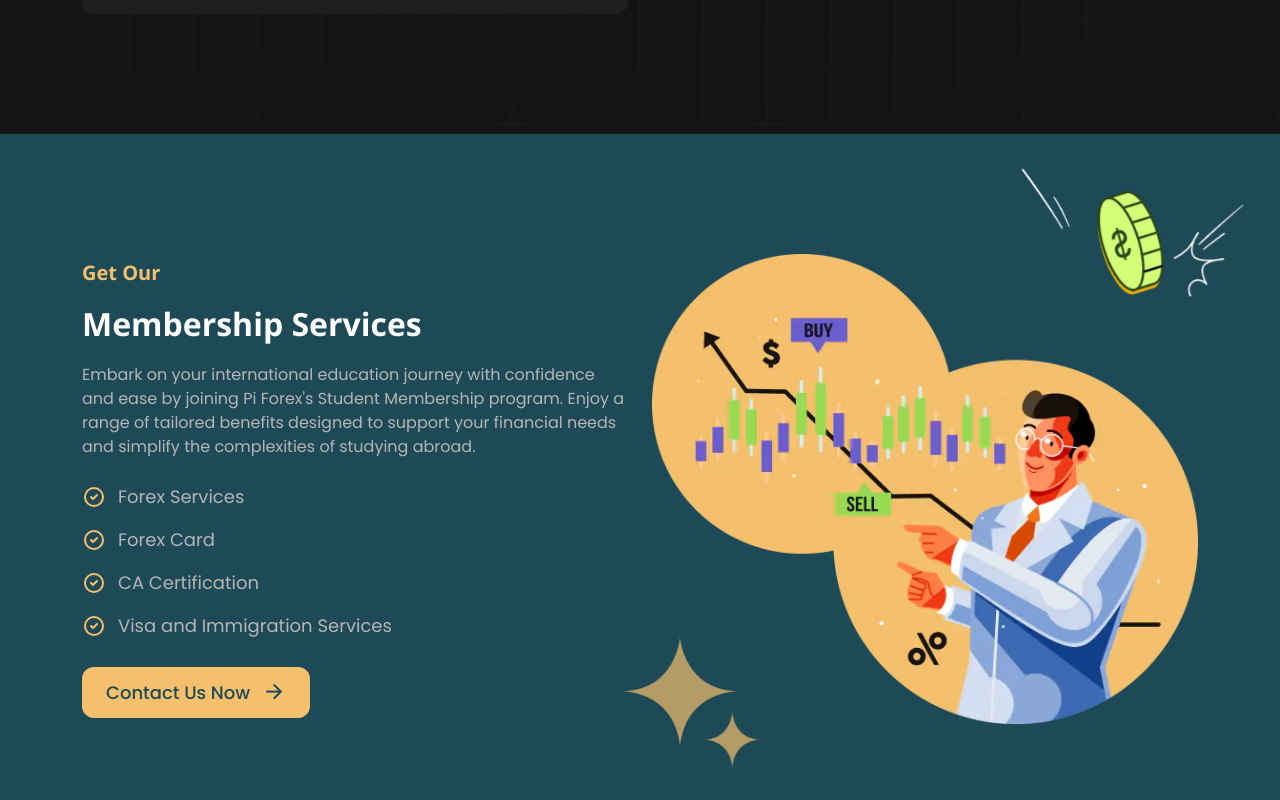
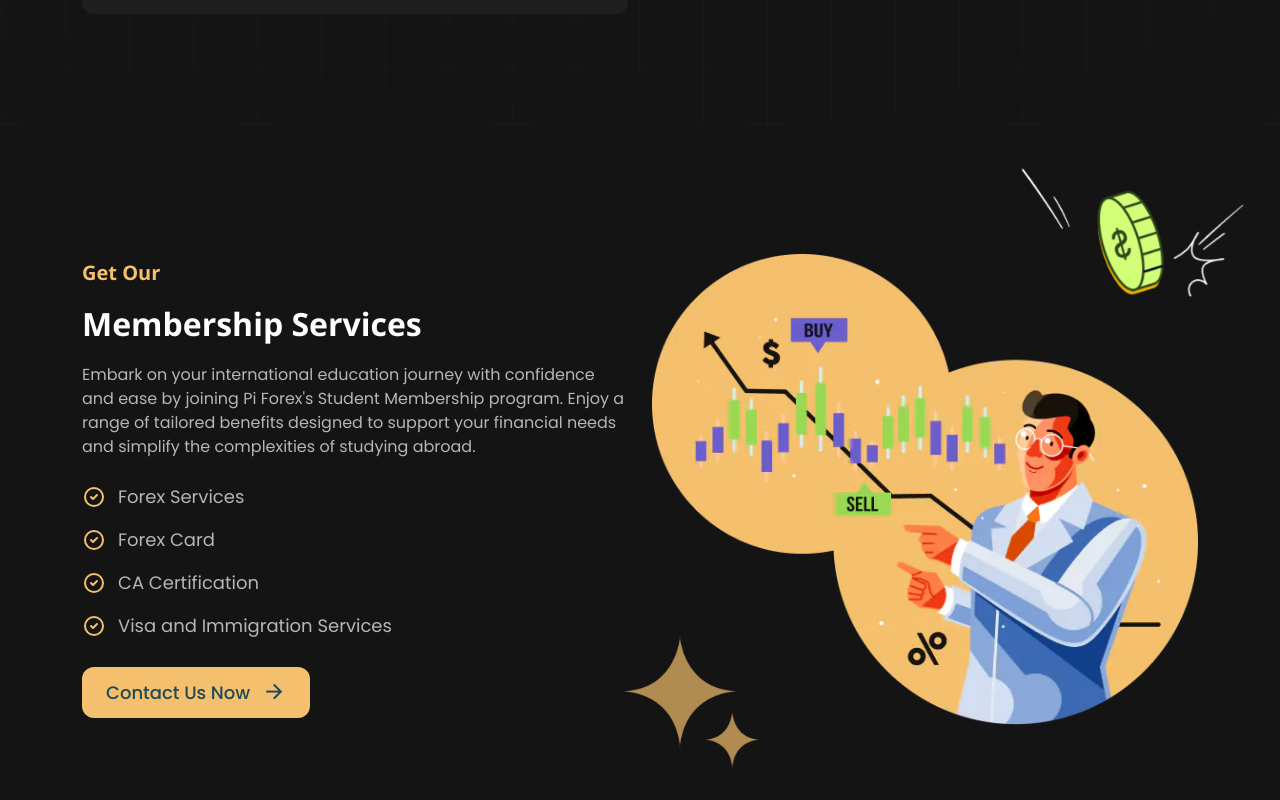
Before and after one commit to rrsoftsol/piforex, a Next.js app: page / in a window 1280 px wide. Shown: the part 2500-3300 px from the top of the page. Built offline with nearby package versions, Linux system fonts and the light colour scheme.

Commit message:
update location

```diff
--- a/components/contact/LocationMap.tsx
+++ b/components/contact/LocationMap.tsx
@@ -5,9 +5,10 @@
     <div className="col-12">
       <iframe
         className="cus-rounded-1 cus_map"
-        src="https://www.google.com/maps/embed?pb=!1m14!1m12!1m3!1d5156.793422135061!2d-105.02171047857397!3d39.77899593135569!2m3!1f0!2f0!3f0!3m2!1i1024!2i768!4f13.1!5e0!3m2!1sen!2sbd!4v1699354709950!5m2!1sen!2sbd"
+        src="https://www.google.com/maps/embed?pb=!1m18!1m12!1m3!1d3806.4345470451767!2d78.39393767506014!3d17.438903483457157!2m3!1f0!2f0!3f0!3m2!1i1024!2i768!4f13.1!3m3!1m2!1s0x3bcb914245555555%3A0xed69ee139fe15163!2sCRR%20Corporate%20Services!5e0!3m2!1sen!2sin!4v1709401556612!5m2!1sen!2sin"
         loading="lazy"
       ></iframe>
+
     </div>
   );
 }
--- a/components/homeOne/TradeOn.tsx
+++ b/components/homeOne/TradeOn.tsx
@@ -8,7 +8,7 @@
 
 export default function TradeOn() {
   return (
-    <section className="trade_on a2-bg pt-120 pb-120 position-relative z-0">
+    <section className="trade_on pt-120 pb-120 position-relative z-0">
       <div className="animation position-absolute top-0 left-0 w-100 h-100 z-n1">
         <Image
           src={coin}
--- a/public/styles/pages/_section.scss
+++ b/public/styles/pages/_section.scss
@@ -224,7 +224,6 @@
             position: absolute;
             bottom: 0;
             left: 0;
-            background: rgba(var( --a2),1);
             height: 38%;
             width: 100%;
             z-index: -2;
```
